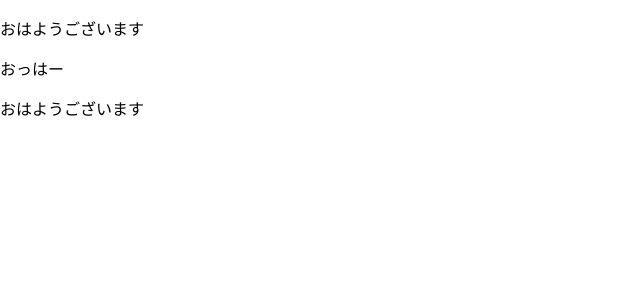
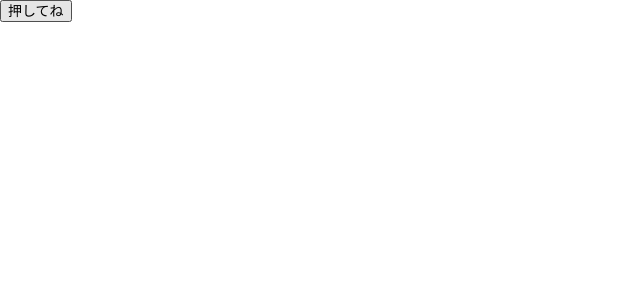
Before and after one commit to obr-note/todo-app, a React (Create React App) app: page / in a window 1280 px wide. Shown: the top 300 px of the page, without its empty margins (0-640 px from the left). Built offline with nearby package versions, Linux system fonts and the light colour scheme.

Commit message:
Semantic UI Reactの導入

```diff
--- a/package.json
+++ b/package.json
@@ -13,6 +13,8 @@
     "react": "^17.0.1",
     "react-dom": "^17.0.1",
     "react-scripts": "4.0.1",
+    "semantic-ui-css": "^2.4.1",
+    "semantic-ui-react": "^2.0.1",
     "typescript": "^4.0.3",
     "web-vitals": "^0.2.4"
   },
--- a/src/containers/templates/TodoList.tsx
+++ b/src/containers/templates/TodoList.tsx
@@ -1,18 +1,28 @@
-import React, { FC } from 'react';
+// import React, { FC } from 'react';
+import React, { FC, useState } from 'react';
 import TodoList from '../../components/templates/TodoList';
 
 const EnhancedTodoList: FC = () => {
-  // const data: { text: string }[] = [
-  //   { text: 'おはようございます' },
-  //   { text: 'おっはー' },
-  //   { text: 'おはようございます' },
+  const [count, setCount] = useState(0);
+  const [state, setState] = useState<{ id: number; text: string }[]>([]);
+  const add = (): void => {
+    setState([...state, { id: count, text: 'おはよう' }]);
+    setCount((c) => c + 1);
+  };
+  // const data: { id: number; text: string }[] = [
+  //   { id: 1, text: 'おはようございます' },
+  //   { id: 2, text: 'おっはー' },
+  //   { id: 3, text: 'おはようございます' },
   // ];
 
   return (
     <>
-      <TodoList text="おはようございます" />
-      <TodoList text="おっはー" />
-      <TodoList text="おはようございます" />
+      {state.map((item) => (
+        <TodoList key={item.id} text={item.text} />
+      ))}
+      <button onClick={add} type="button">
+        押してね
+      </button>
     </>
   );
 };
--- a/src/index.tsx
+++ b/src/index.tsx
@@ -3,6 +3,7 @@ import ReactDOM from 'react-dom';
 import './index.css';
 import App from './App';
 import reportWebVitals from './reportWebVitals';
+import 'semantic-ui-css/semantic.min.css';
 
 ReactDOM.render(
   <React.StrictMode>
```
Also changed, not shown: 2 other files (tests, documents, lock files or other folders).
